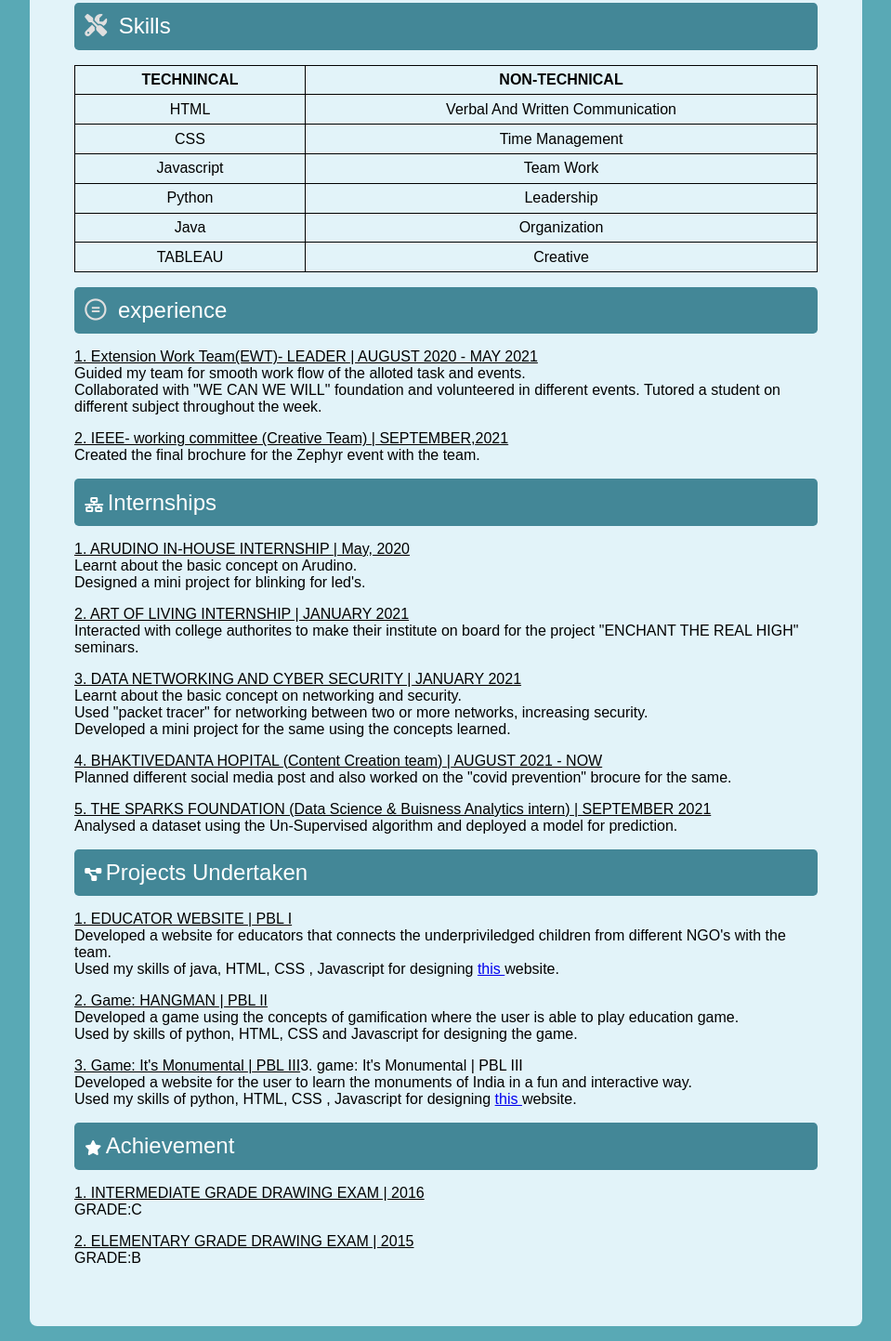
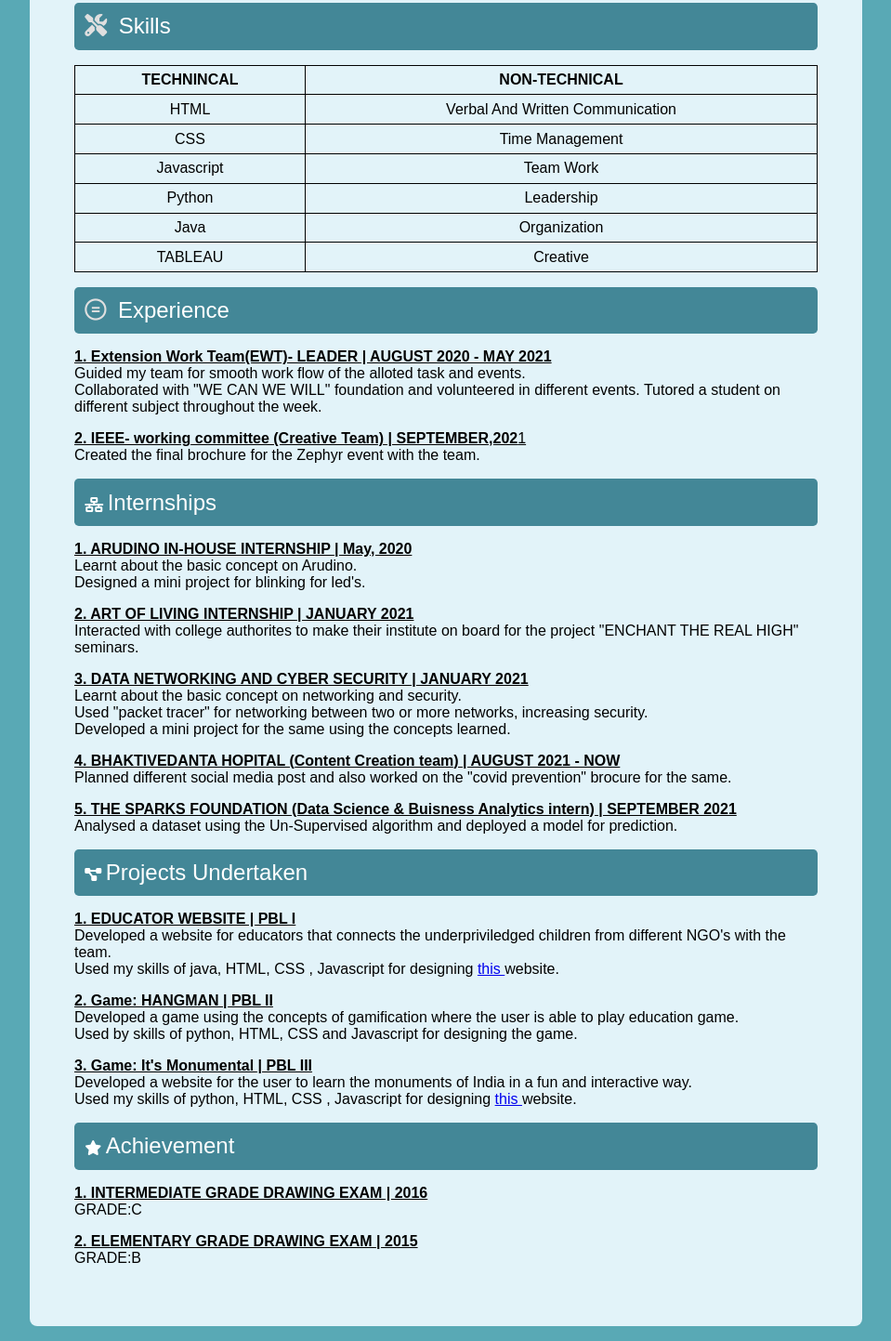
Before and after one commit to sakshichavan2001/sakshi_resume, a plain HTML site: page index.html in a window 1280 px wide. Shown: the part 861-2304 px from the top of the page at 93% size, without its empty margins (160-1119 px from the left). Drawn offline with Linux system fonts and the light colour scheme.

Commit message:
Update index.html

```diff
--- a/index.html
+++ b/index.html
@@ -24,14 +24,14 @@
             <h1 class="name">SAKSHI <br> CHAVAN</h1>
             <div class="email">
               <p>
-                <a href="mailto:chavansakshi@gmail.com" target="_blank" ><i class="fas fa-envelope"></i></a>
+                <a href="mailo:chavansakshi@gmail.com" target="_blank" ><i class="fas fa-envelope"></i></a>
                 <h2>chavansakshi1910@gmail.com</h2>
               </p>
             </div>
             <div class="phone">
               <p>
                 <i class="fas fa-phone-square-alt"></i>
-                <h2>9930303409</h2>
+                <h2> 9930303409</h2>
               </p>
           </div>
         </div>
@@ -40,10 +40,10 @@
     <div class="header-right">
           <img class="PHOTO" src="sakshiphoto.JPG" alt="SAKSHI CHAVAN PASSPORT SIZE PHOTO.">
        <div class="linkedin">
-        <p><a href="https://www.linkedin.com/in/sakshi-chavan-959b72207/" target="_blank" > <i class="fab fa-linkedin"></i></a><h2>sakshi-chavan/</h2></p>
+        <p><a href="https://www.linkedin.com/in/sakshi-chavan-959b72207/" target="_blank"> <i class="fab fa-linkedin"></i></a><h2>linkedin.in/sakshi-chavan-959b72207/</h2></p>
       </div>
       <div class="github">
-        <p> <i class="fab fa-github"></i> <h2>github.com/sakshichavan2001</h2> </p>
+        <p> <a href="https://github.com/sakshichavan2001" target="_blank"> <i class="fab fa-github"></i></a> <h2>github.com/sakshichavan2001</h2> </p>
       </div>
    </div>
       </div>
@@ -150,16 +150,16 @@
       <div class="Experience">
         <div class="exp-heading grey">
           <i class="fab fa-creative-commons-nd icon"></i>
-          <h2>experience</h2>
+          <h2>Experience</h2>
         </div>
         <p>
-          <u>1. Extension Work Team(EWT)- LEADER | AUGUST 2020 - MAY 2021 </u> <br>
+          <u><b>1. Extension Work Team(EWT)- LEADER | AUGUST 2020 - MAY 2021 </b></u> <br>
           Guided my team for smooth work flow of the alloted task and events. <br>
           Collaborated with "WE CAN WE WILL" foundation and volunteered in different events.
           Tutored a student on different subject throughout the week.
         </p>
         <p>
-          <u>2. IEEE- working committee (Creative Team) | SEPTEMBER,2021</u><bR>
+          <u><B>2. IEEE- working committee (Creative Team) | SEPTEMBER,202</B>1</u><bR>
         Created the final brochure for the Zephyr event with the team.
         </p>
       </div>
@@ -170,26 +170,26 @@
           <i class="fas fa-network-wired"></i>
           <h2>Internships</h2>
         </div>
-        <p><u> 1. ARUDINO IN-HOUSE INTERNSHIP | May, 2020 <br> </u>
+        <p><u><b>1. ARUDINO IN-HOUSE INTERNSHIP | May, 2020 </b> <br> </u>
 
           Learnt about the basic concept on Arudino. <br>
           Designed a mini project for blinking for led's.
         </p>
         <p>
-         <U>2. ART OF LIVING INTERNSHIP | JANUARY 2021 </U> <BR>
+         <U><b>2. ART OF LIVING INTERNSHIP | JANUARY 2021 </b></U> <BR>
           Interacted with college authorites to make their institute on board for the project "ENCHANT THE REAL HIGH" seminars.
         </p>
-        <p> <U>3. DATA NETWORKING AND CYBER SECURITY | JANUARY 2021</U>
+        <p> <U> <b>3. DATA NETWORKING AND CYBER SECURITY | JANUARY 2021</b></U>
            <br>
           Learnt about the basic concept on networking and security. <br>
           Used "packet tracer" for networking between two or more networks, increasing security. <br>
           Developed a mini project for the same using the concepts learned.
         </p>
-        <p><U>  4. BHAKTIVEDANTA HOPITAL (Content Creation team) | AUGUST 2021 - NOW</U>
+        <p><U> <b>4. BHAKTIVEDANTA HOPITAL (Content Creation team) | AUGUST 2021 - NOW</b>  </U>
            <br>
           Planned different social media post and also worked on the "covid prevention" brocure for the same.
         </p>
-        <p><U>  5. THE SPARKS FOUNDATION (Data Science & Buisness Analytics intern) | SEPTEMBER 2021</U>
+        <p><U>  <b> 5. THE SPARKS FOUNDATION (Data Science & Buisness Analytics intern) | SEPTEMBER 2021</b></U>
           <br>
           Analysed a dataset using the Un-Supervised algorithm and deployed a model for prediction.
        </p>
@@ -200,15 +200,15 @@
           <i class="fas fa-project-diagram"></i>
           <h2>Projects Undertaken</h2>
         </div>
-        <p><u>1. EDUCATOR WEBSITE | PBL I</u> <br>
+        <p><u> <b>1. EDUCATOR WEBSITE | PBL I</b> </u> <br>
           Developed a website for educators that connects the underpriviledged children from different NGO's with the team. <br>
           Used my skills of java, HTML, CSS , Javascript for designing <a href="https://harneet-kaur-dehiya.github.io/educator/masterhome.html">this </a> website.
         </p>
-        <p><u> 2. Game: HANGMAN | PBL II </u> <BR>
+        <p><u> <b>2. Game: HANGMAN | PBL II</b>  </u> <BR>
          Developed a game using the concepts of gamification where the user is able to play education game. <br>
          Used by skills of python, HTML, CSS and Javascript for designing the game.
         </p>
-        <p><u>3. Game: It's Monumental | PBL III</u>3. game: It's Monumental | PBL III <br>
+        <p><u> <b>3. Game: It's Monumental | PBL III </b></u> <br>
           Developed a website for the user to learn the monuments of India in a fun and interactive way.<br>
           Used my skills of python, HTML, CSS , Javascript for designing <a href="https://meghanaanthikad.github.io/ItsMonumental/">this </a> website.
         </p>
@@ -218,11 +218,11 @@
           <i class="fas fa-star"></i>
           <h2>Achievement</h2>
         </div>
-        <p><u>1. INTERMEDIATE GRADE DRAWING EXAM | 2016</u> <br>
+        <p><u> <b>1. INTERMEDIATE GRADE DRAWING EXAM | 2016</b></u> <br>
           GRADE:C
         </p>
         <p>
-         <u>2. ELEMENTARY GRADE DRAWING EXAM | 2015  </u> <BR>
+         <u><b>2. ELEMENTARY GRADE DRAWING EXAM | 2015 </b> </u> <BR>
          GRADE:B
         </p>
         <p>
```
